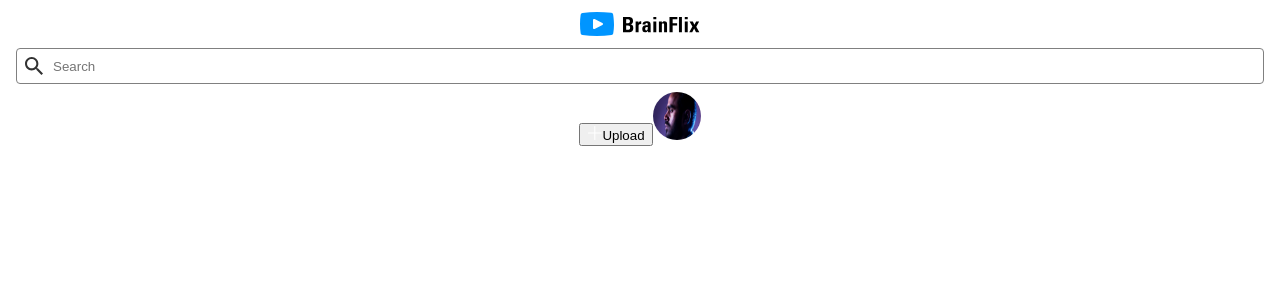
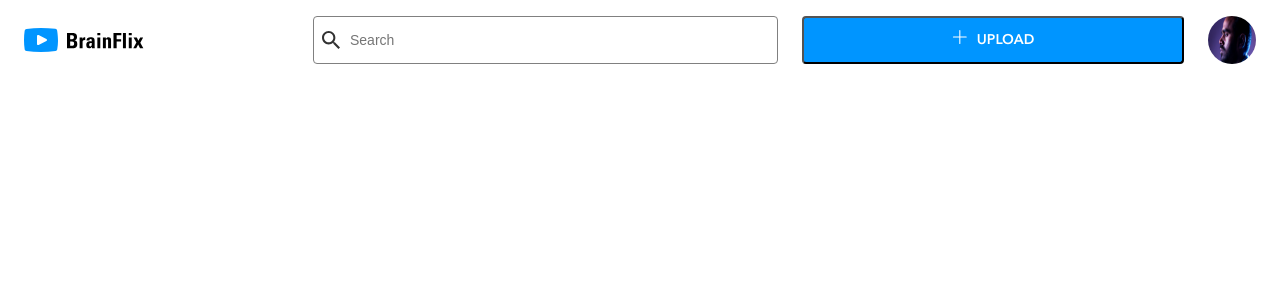
Before and after one commit to SoLetsCode/derek-so-brainflix, a React (Create React App) app in the folder sprint-one/: page / in a window 1280 px wide. Shown: the top 300 px of the page. Built offline with nearby package versions, Linux system fonts and the light colour scheme.

Commit message:
styled responsive navbar completed

```diff
--- a/sprint-one/src/components/Navbar.js
+++ b/sprint-one/src/components/Navbar.js
@@ -32,7 +32,7 @@ class Navbar extends React.Component {
               src={uploadLogo}
               alt="plus symbol upload"
             />
-            Upload
+            UPLOAD
           </button>
           <img className="navbar__user-img" src={userLogo} alt="user logo" />
         </div>
--- a/sprint-one/src/styles/App.css
+++ b/sprint-one/src/styles/App.css
@@ -9,7 +9,7 @@
 }
 
 @font-face {
-  font-family: "avenir-demi";
+  font-family: "avenir-bold";
   src: url("../assets/font/AvenirNextLTPro-Bold.otf");
 }
 
@@ -42,7 +42,7 @@ body {
   -webkit-box-align: center;
       -ms-flex-align: center;
           align-items: center;
-  height: 52.8vw;
+  height: 168px;
   padding: 12px 16px 16px 16px;
 }
 
@@ -78,9 +78,77 @@ body {
   outline: transparent;
 }
 
+.navbar__button-user-container {
+  display: -webkit-box;
+  display: -ms-flexbox;
+  display: flex;
+  -webkit-box-pack: center;
+      -ms-flex-pack: center;
+          justify-content: center;
+  -webkit-box-align: center;
+      -ms-flex-align: center;
+          align-items: center;
+  width: 100%;
+}
+
+.navbar__search-button {
+  font-family: avenir-demi;
+  font-size: 13px;
+  line-height: 18px;
+  color: #ffffff;
+  width: 100%;
+  height: 48px;
+  margin-right: 16px;
+  border-radius: 4px;
+  background-color: #0095ff;
+  padding: 0;
+}
+
+.navbar__upload-img {
+  margin-right: 10px;
+}
+
 .navbar__user-img {
   height: 48px;
   width: 48px;
   border-radius: 50%;
 }
+
+@media only screen and (min-width: 767px) {
+  .navbar {
+    height: 80px;
+    padding: 16px 24px;
+    -webkit-box-orient: horizontal;
+    -webkit-box-direction: normal;
+        -ms-flex-direction: row;
+            flex-direction: row;
+  }
+  .navbar__img {
+    margin-right: 169px;
+    margin-bottom: 0;
+  }
+  .navbar__search-container {
+    height: 100%;
+    margin-right: 24px;
+    margin-bottom: 0;
+  }
+  .navbar__search-input {
+    font-size: 14px;
+    line-height: 22px;
+  }
+  .navbar__search-button {
+    margin-right: 24px;
+    font-size: 14px;
+    line-height: 22px;
+  }
+}
+
+@media only screen and (min-width: 1440px) {
+  .navbar {
+    padding: 16px 180px;
+  }
+  .navbar__img {
+    margin-right: 509px;
+  }
+}
 /*# sourceMappingURL=App.css.map */
--- a/sprint-one/src/styles/App.scss
+++ b/sprint-one/src/styles/App.scss
@@ -17,4 +17,6 @@ body {
   box-sizing: inherit;
 }
 
+@import "./partials/breakpoints";
+@import "./partials/colors";
 @import "./partials/Navbar";
--- a/sprint-one/src/styles/partials/_Navbar.scss
+++ b/sprint-one/src/styles/partials/_Navbar.scss
@@ -2,7 +2,7 @@
   display: flex;
   flex-direction: column;
   align-items: center;
-  height: 52.8vw;
+  height: 168px;
   padding: 12px 16px 16px 16px;
 
   &__img {
@@ -33,9 +33,73 @@
     }
   }
 
+  &__button-user-container {
+    display: flex;
+    justify-content: center;
+    align-items: center;
+    width: 100%;
+  }
+
+  &__search-button {
+    font-family: avenir-demi;
+    font-size: 13px;
+    line-height: 18px;
+    color: #ffffff;
+    width: 100%;
+    height: 48px;
+    margin-right: 16px;
+    border-radius: 4px;
+    background-color: $brainflix-blue-light;
+    padding: 0;
+  }
+
+  &__upload-img {
+    margin-right: 10px;
+  }
+
   &__user-img {
     height: 48px;
     width: 48px;
     border-radius: 50%;
   }
 }
+
+@include tablet {
+  .navbar {
+    height: 80px;
+    padding: 16px 24px;
+    flex-direction: row;
+
+    &__img {
+      margin-right: 169px;
+      margin-bottom: 0;
+    }
+
+    &__search-container {
+      height: 100%;
+      margin-right: 24px;
+      margin-bottom: 0;
+    }
+
+    &__search-input {
+      font-size: 14px;
+      line-height: 22px;
+    }
+
+    &__search-button {
+      margin-right: 24px;
+      font-size: 14px;
+      line-height: 22px;
+    }
+  }
+}
+
+@include desktop {
+  .navbar {
+    padding: 16px 180px;
+
+    &__img {
+      margin-right: 509px;
+    }
+  }
+}
--- a/sprint-one/src/styles/partials/_colors.scss
+++ b/sprint-one/src/styles/partials/_colors.scss
@@ -1,10 +1,10 @@
 //general
 $black: #323232;
 $instock-blue: #004892;
-$brainflix-blue: #0095ff;
+$brainflix-blue-light: #0095ff;
 $silver: #afafaf;
 $instock-blue-dark: #002f5f;
-$brainflix-blue: #0065ad;
+$brainflix-blue-medium: #0065ad;
 $mercury: #e1e1e1;
 $alabaster: #fafafa;
 
--- a/sprint-one/src/styles/partials/_font.scss
+++ b/sprint-one/src/styles/partials/_font.scss
@@ -9,6 +9,6 @@
 }
 
 @font-face {
-  font-family: "avenir-demi";
+  font-family: "avenir-bold";
   src: url("../assets/font/AvenirNextLTPro-Bold.otf");
 }
```
Also changed, not shown: 1 other file (tests, documents, lock files or other folders).
